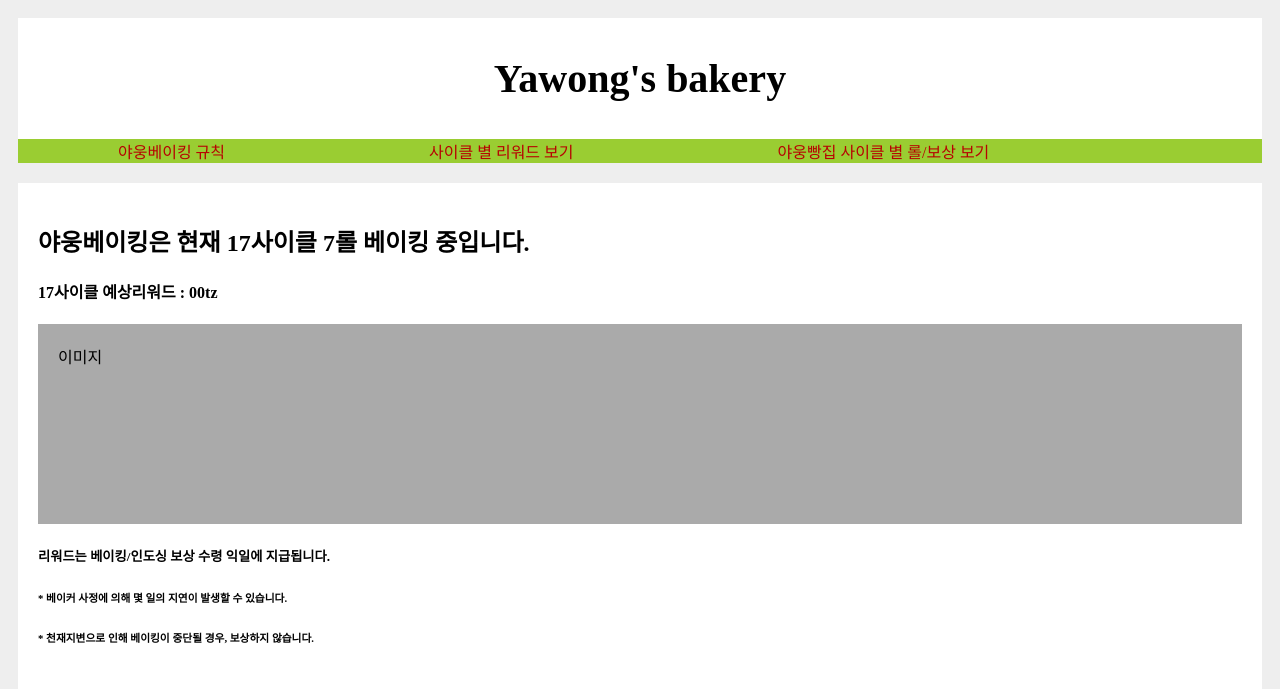
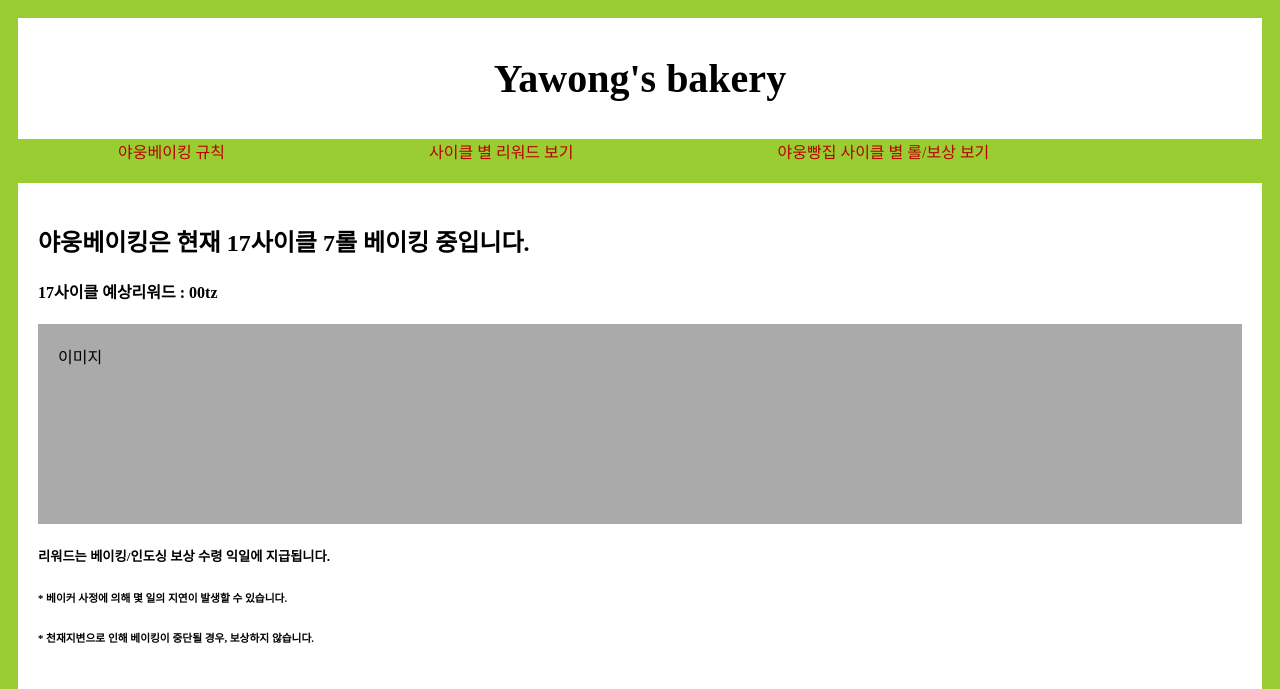
Before and after one commit to coinyawong/nero, a Flask app: page / in a window 1280 px wide. Shown: the top 689 px of the page. Run offline with Flask 2, Linux system fonts and the light colour scheme.

Commit message:
Update web.css

```diff
--- a/src/static/css/web.css
+++ b/src/static/css/web.css
@@ -5,7 +5,7 @@
 body {
      padding: 10px;
      font-family: Gulim;
-     background: #eee;
+     background: yellowgreen;
 }
 
 .header {
@@ -20,7 +20,7 @@ body {
 
 .nav {
   overflow: hidden;
-  background-color: yellowgreen;
+  background-color: yellowblue;
 }
 
 .nav a {
```
